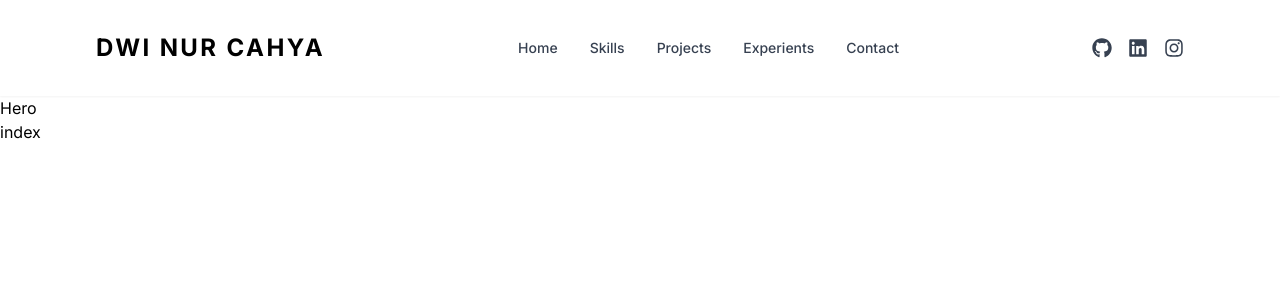
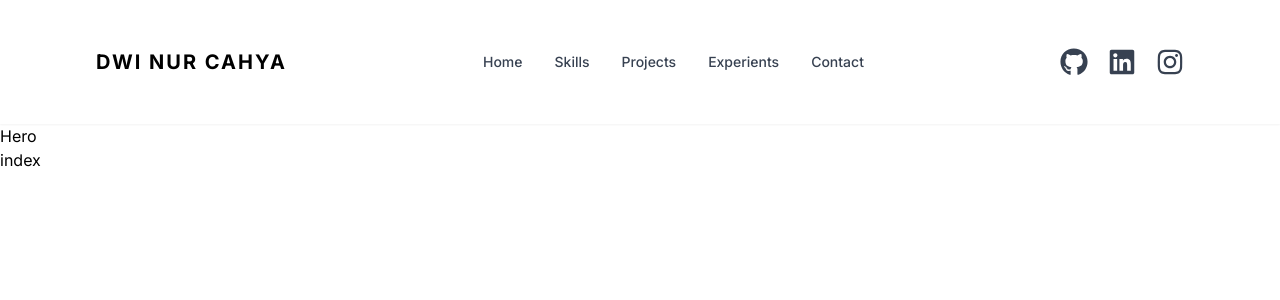
Before and after one commit to dwincahya/portofolio-profile, a React (Vite) app: page / in a window 1280 px wide. Shown: the top 300 px of the page. Built offline with nearby package versions, Linux system fonts and the light colour scheme.

Commit message:
portofolio

```diff
--- a/src/assets/components/Navbar/index.jsx
+++ b/src/assets/components/Navbar/index.jsx
@@ -2,8 +2,8 @@ import { FaGithub, FaInstagram, FaLinkedin } from "react-icons/fa";
 
 const Navbar = () => {
   return (
-    <nav className="flex justify-between items-center py-8 px-24 overflow-hidden bg-white shadow-sm">
-      <div className="text-2xl font-bold tracking-widest text-black">
+    <nav className="flex justify-between items-center py-12 px-24 overflow-hidden bg-white shadow-sm">
+      <div className="text-xl font-bold tracking-widest text-black">
         <a href="/">DWI NUR CAHYA</a>
       </div>
 
@@ -15,14 +15,14 @@ const Navbar = () => {
         <li className="hover:text-blue-600 cursor-pointer">Contact</li>
       </ul>
 
-      <div className="flex space-x-4 text-gray-700">
+      <div className="flex space-x-5 text-gray-700">
         <a
           href="https://github.com/dwincahya"
           target="_blank"
           rel="noopener noreferrer"
           className="hover:text-blue-600 transition"
         >
-          <FaGithub size={20} />
+          <FaGithub size={28} />
         </a>
         <a
           href="https://www.linkedin.com/in/dwiccah/"
@@ -30,7 +30,7 @@ const Navbar = () => {
           rel="noopener noreferrer"
           className="hover:text-blue-600 transition"
         >
-          <FaLinkedin size={20} />
+          <FaLinkedin size={28} />
         </a>
         <a
           href="https://instagram.com/dwiccah"
@@ -38,7 +38,7 @@ const Navbar = () => {
           rel="noopener noreferrer"
           className="hover:text-blue-600 transition"
         >
-          <FaInstagram size={20} />
+          <FaInstagram size={28} />
         </a>
       </div>
     </nav>
```
